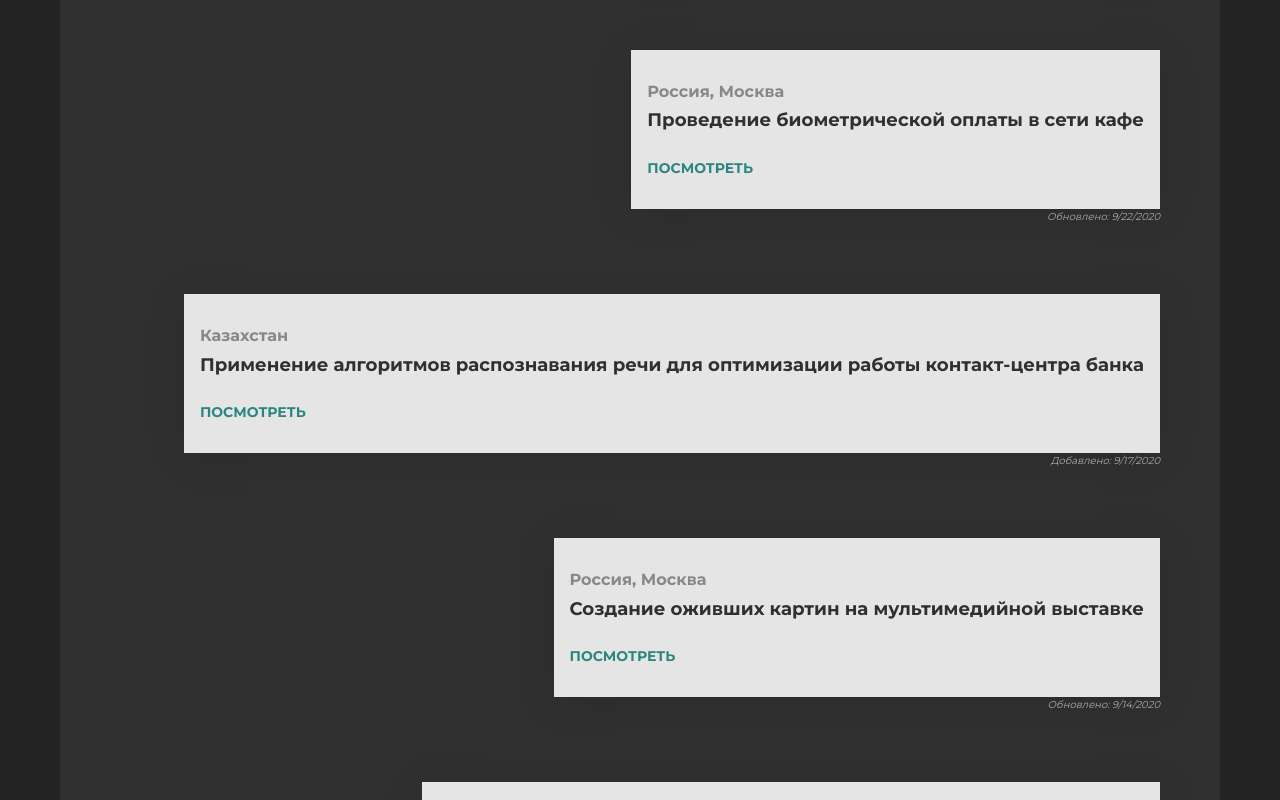
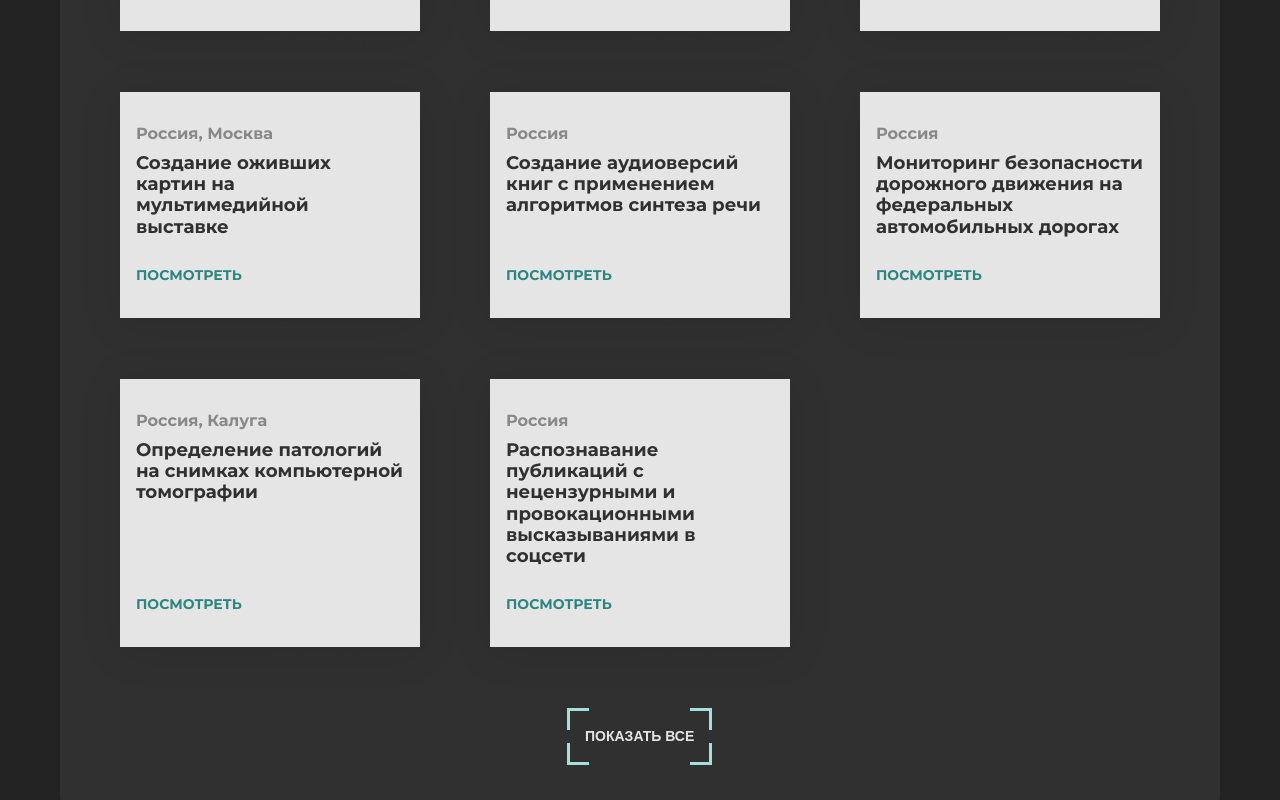
Before and after one commit to NatalyaY/ict-projects, a Next.js app: page / in a window 1280 px wide. Shown: the part 640-1440 px from the top of the page. Built offline with nearby package versions, Linux system fonts and the light colour scheme.

Commit message:
projects done + mobile fixes

```diff
--- a/src/MUITheme.tsx
+++ b/src/MUITheme.tsx
@@ -70,12 +70,18 @@ theme.typography = {
     h3: {
         ...theme.typography.h3,
         fontWeight: 700,
-        fontSize: '1.3rem', //18px
+        fontSize: '1.1rem', //18px
+        [theme.breakpoints.up('md')]: {
+            fontSize: '1.3rem', //28px
+        },
     },
     h4: {
         ...theme.typography.h4,
         fontWeight: 700,
-        fontSize: '1.15rem', //16px
+        fontSize: '1rem', //16px
+        [theme.breakpoints.up('md')]: {
+            fontSize: '1.15rem', //28px
+        },
     },
     subtitle1: {
         ...theme.typography.subtitle1,
--- a/src/components/Header/index.tsx
+++ b/src/components/Header/index.tsx
@@ -7,6 +7,8 @@ import { makeStyles, createStyles } from '@mui/styles';
 
 const useStyles = makeStyles((theme: Theme) => createStyles({
     button: {
+        flex: '1 1 auto',
+        wordBreak: 'keep-all',
         padding: '11px 10px',
         border: '1px solid',
         borderRadius: 0,
@@ -14,6 +16,9 @@ const useStyles = makeStyles((theme: Theme) => createStyles({
         '&:hover': {
             backgroundColor: theme.palette.text.contrast + '60'
         },
+        '@media (max-width:400px)': {
+            wordBreak: 'break-all',
+        }
     },
     ['button--active']: {
         backgroundColor: theme.palette.text.contrast,
--- a/src/components/ProjectCard/index.tsx
+++ b/src/components/ProjectCard/index.tsx
@@ -8,11 +8,13 @@ import Link from 'next/link';
 
 const useStyles = makeStyles((theme: Theme) => createStyles({
     card: {
+        flex: 1,
+        padding: `${theme.spacing(4)} ${theme.spacing(2)}`,
+        gap: theme.spacing(28 / 8),
+        justifyContent: 'space-between',
         backgroundColor: theme.palette.primary.main,
         boxShadow: '0px 4px 40px rgba(0, 0, 0, 0.1)',
-        padding: `${theme.spacing(4)} ${theme.spacing(2)}`,
-        gap: theme.spacing(28 / 8),
-        '& a': {
+        '& > p': {
             color: theme.palette.text.accent,
             textTransform: 'uppercase',
             fontWeight: 700,
@@ -23,24 +25,36 @@ const useStyles = makeStyles((theme: Theme) => createStyles({
         }
     },
     wrapperLink: {
+        height: '100%',
         textDecoration: 'none',
-        alignItems: 'flex-end',
+        wordBreak: 'keep-all',
         transform: 'scale(1)',
-        transition: '.2s',
+        willChange: 'transform',
+        transition: 'transform .2s',
         '&:hover': {
             transform: 'scale(1.01)'
+        },
+        '@media (max-width:400px)': {
+            wordBreak: 'break-all',
         }
+    },
+    date: {
+        alignSelf: 'flex-end',
+        color: '#ABABAB',
+        fontSize: '0.714rem',
+        fontStyle: 'italic',
     }
 }));
 
-const ProjectCard: React.FC<{ project: Project }> = ({ project }) => {
+const ProjectCard = React.forwardRef<HTMLAnchorElement, { project: Project }>(({ project }, ref) => {
     const styles = useStyles();
     const router = useRouter();
 
     const link = { ...(router.query || {}), preview: project.id };
 
     return (
-        <Link href={{ pathname: '/', query: link }} passHref>
+        <Stack ref={ref} minWidth='0'>
+            <Link href={{ pathname: '/', query: link }} passHref legacyBehavior>
                 <Stack component={'a'} className={styles.wrapperLink}>
                     <Stack className={styles.card}>
                         <Stack gap={1}>
@@ -55,11 +69,11 @@ const ProjectCard: React.FC<{ project: Project }> = ({ project }) => {
                                 {project.title}
                             </Typography>
                         </Stack>
-                    <Link href={{ pathname: '/', query: link }}>
+                        <Typography>
                             Посмотреть
-                    </Link>
+                        </Typography>
                     </Stack>
-                <Typography color={'#ABABAB'} fontSize={'0.714rem'} fontStyle='italic'>
+                    <Typography className={styles.date}>
                         {
                             project.updated ?
                                 `Обновлено: ${new Date(project.updated).toLocaleDateString()}`
@@ -68,7 +82,10 @@ const ProjectCard: React.FC<{ project: Project }> = ({ project }) => {
                     </Typography>
                 </Stack>
             </Link>
+        </Stack>
     );
-};
+});
+
+ProjectCard.displayName = 'ProjectCard';
 
 export default ProjectCard;
--- a/src/components/Projects/index.tsx
+++ b/src/components/Projects/index.tsx
@@ -1,15 +1,129 @@
-import * as React from 'react';
+import React, { useState, useEffect } from 'react';
+
+import {
+    CSSTransition,
+    TransitionGroup,
+} from 'react-transition-group';
+
 import { Project } from '@/pages';
-import { Stack } from '@mui/material';
+import { Box, Button, Stack, Theme, useMediaQuery } from '@mui/material';
+
 import ProjectCard from './../ProjectCard/index';
+import { makeStyles, createStyles } from '@mui/styles';
+
+const useStyles = makeStyles((theme: Theme) => createStyles({
+    container: {
+        width: '100%',
+        display: 'grid',
+        gridTemplateColumns: 'repeat(auto-fill, minmax(248px, 1fr))',
+        gridRowGap: '40px',
+        gap: '70px'
+    },
+    '@media (max-width: 768px)': {
+        container: {
+            gridTemplateColumns: '1fr'
+        }
+    },
+    buttonWrapper: {
+        width: 'fit-content',
+        padding: '10px',
+        transform: 'scale(1)',
+        willChange: 'transform',
+        color: theme.palette.text.accentLight,
+        background:
+            `linear-gradient(to right, ${theme.palette.text.accentLight} 3px, transparent 3px) 0 0,
+            linear-gradient(to right,  ${theme.palette.text.accentLight} 3px, transparent 3px) 0 100%,
+            linear-gradient(to left,  ${theme.palette.text.accentLight} 3px, transparent 3px) 100% 0,
+            linear-gradient(to left,  ${theme.palette.text.accentLight} 3px, transparent 3px) 100% 100%,
+            linear-gradient(to bottom,  ${theme.palette.text.accentLight} 3px, transparent 3px) 0 0,
+            linear-gradient(to bottom,  ${theme.palette.text.accentLight} 3px, transparent 3px) 100% 0,
+            linear-gradient(to top,  ${theme.palette.text.accentLight} 3px, transparent 3px) 0 100%,
+            linear-gradient(to top,  ${theme.palette.text.accentLight} 3px, transparent 3px) 100% 100%;`,
+        backgroundRepeat: 'no-repeat',
+        backgroundSize: '22px 22px',
+        transition: '.2s',
+        '&:hover': {
+            transform: 'scale(1.05)',
+            backgroundSize: '25px 25px',
+            '& button': {
+                transform: 'scale(0.95)',
+            }
+        }
+    },
+    button: {
+        padding: '16px 51px',
+        backgroundColor: '#3B3B3B',
+        transform: 'scale(1)',
+        willChange: 'transform',
+        transition: '.2s',
+    }
+}));
 
 const Projects: React.FC<{ projects: Project[] }> = ({ projects }) => {
+    const styles = useStyles();
+    const isMobile = useMediaQuery('(max-width:768px)');
+
+    const [page, setPage] = useState(1);
+    const [showAll, setShowAll] = useState(false);
+    const [projectsWithRef, setProjectsWithRef] = useState<{ project: Project, ref: React.RefObject<HTMLAnchorElement> }[] | null>(null);
+
+    useEffect(() => {
+        const withRef = projects.map(p => ({ project: p, ref: React.createRef<HTMLAnchorElement>() }));
+        setProjectsWithRef(withRef);
+    }, [projects]);
+
+
+    const slicedProjects = (showAll ? projectsWithRef : projectsWithRef?.slice(0, 8 * page));
+
+    const shouldBtnShow = projects.length > 8;
+    const isAllProducts = projects.length == slicedProjects?.length;
+
+
+    const showMoreProjects = () => {
+        if (isMobile) {
+            setPage((page) => page + 1);
+        } else {
+            setShowAll(true);
+        }
+    };
+
+    const collapseProjects = () => {
+        setShowAll(false);
+        setPage(1);
+    };
+
+    const showMoreText = isMobile ? 'Показать еще' : 'Показать все';
+
     return (
-        <Stack gap={70 / 8} component='main' >
+        <Stack gap={40 / 8} component='main' alignItems={'center'}>
+            <TransitionGroup className={styles.container}>
+                {
+                    slicedProjects?.map(({ project, ref }) => {
+                        return (
+                            <CSSTransition
+                                key={project.id}
+                                nodeRef={ref}
+                                timeout={200}
+                                unmountOnExit
+                                classNames="item"
+                            >
+                                <ProjectCard ref={ref} project={project} />
+                            </CSSTransition>
+                        );
+                    })
+                }
+            </TransitionGroup>
             {
-                projects.map(project => <ProjectCard key={project.id} project={project} />)
+                shouldBtnShow &&
+                <Box className={styles.buttonWrapper}>
+                    <Button className={styles.button} onClick={isAllProducts ? collapseProjects : showMoreProjects}>
+                        {
+                            isAllProducts ? 'Свернуть все' : showMoreText
+                        }
+                    </Button>
+                </Box>
             }
-        </Stack>
+        </Stack >
     );
 };
 
--- a/src/pages/index.tsx
+++ b/src/pages/index.tsx
@@ -26,12 +26,15 @@ interface IProps {
 
 const useStyles = makeStyles((theme: Theme) => createStyles({
     container: {
-        padding: theme.spacing(2),
+        padding: `${theme.spacing(4)} ${theme.spacing(2)}`,
     },
     card: {
         backgroundColor: theme.palette.background.paper,
         borderRadius: '30px',
         padding: `${theme.spacing(35 / 8)} ${theme.spacing(60 / 8)} ${theme.spacing(60 / 8)}`,
+        '@media (max-width:768px)': {
+            padding: `${theme.spacing(20 / 8)}`,
+        }
     },
     '@media (min-width: 768px)': {
         container: {
--- a/src/styles/globals.scss
+++ b/src/styles/globals.scss
@@ -18,3 +18,24 @@ body {
   background-color: #232323;
   font-family: 'Montserrat', sans-serif;
 }
+
+.item-enter {
+  opacity: 0;
+}
+
+.item-enter-active {
+  opacity: 1;
+  transition: opacity 200ms ease-in;
+}
+
+.item-exit {
+  opacity: 1;
+  transform: scale(1);
+  will-change: transform;
+}
+
+.item-exit-active {
+  opacity: 0;
+  transform: scale(0);
+  transition: transform 600ms ease-in, opacity 200ms ease-in;
+}
```
Lines whose indentation alone changed are shown as unchanged.
